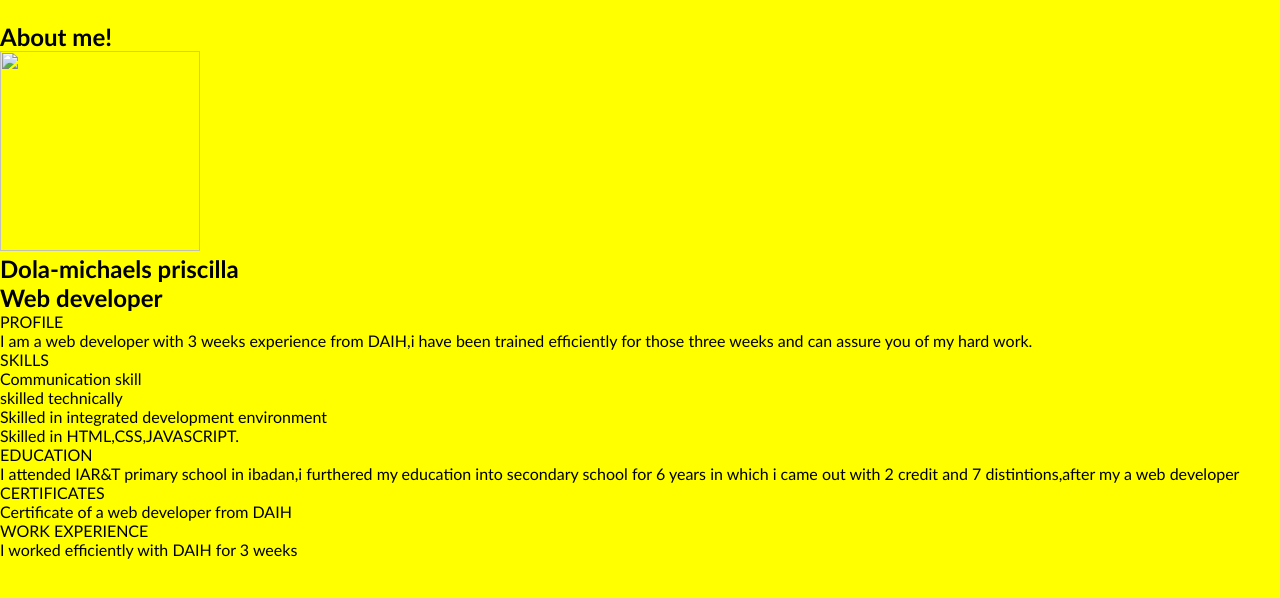
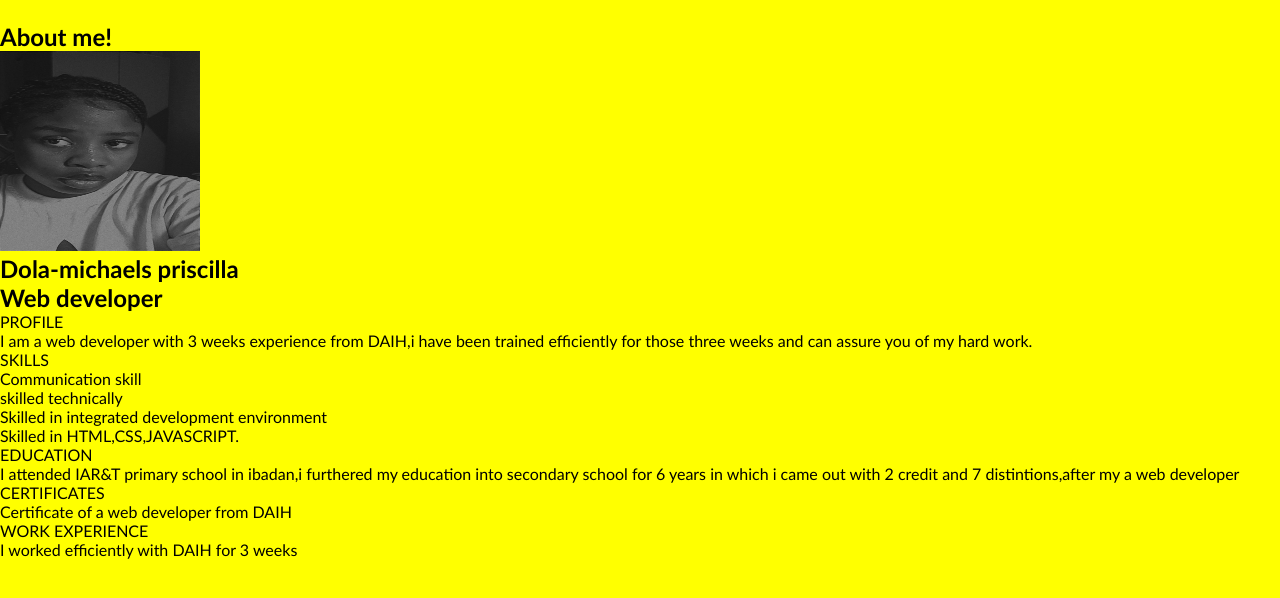
Before and after one commit to priscixx1/Dola-michaels-priscillaa, a plain HTML site: page about.html in a window 1280 px wide. Shown: the part 58-656 px from the top of the page. Drawn offline with Linux system fonts and the light colour scheme.

Commit message:
Update about.html

```diff
--- a/about.html
+++ b/about.html
@@ -17,7 +17,7 @@
     </nav>
 <body>
     <h2>About me!</h2>
-    <img src="image/Snapchat-651242226.jpg" width="200" height="200"<br>
+    <img src="Snapchat-651242226.jpg" width="200" height="200"<br>
 <h2>Dola-michaels priscilla</h2>
 <h2>Web developer</h2>
 PROFILE<br>
```
